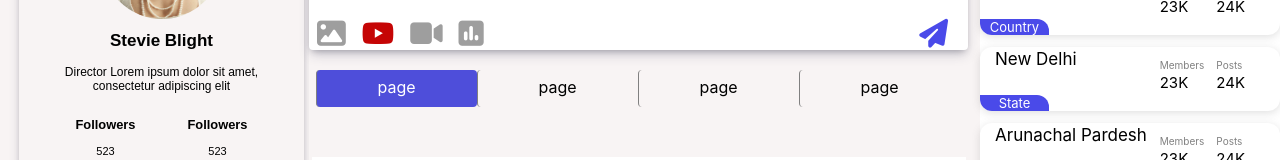
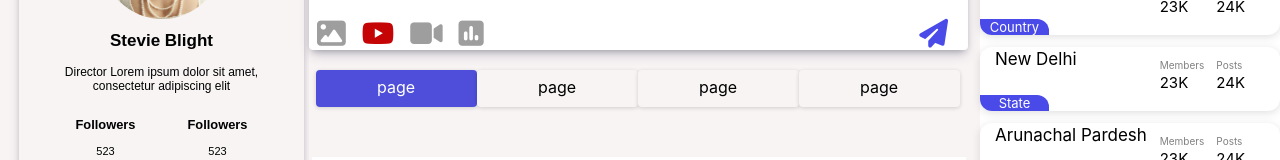
Before and after one commit to Abhishekbharti9910/Aitra-Assign, a React (Create React App) app: page / in a window 1280 px wide. Shown: the part 232-392 px from the top of the page. Built offline with nearby package versions, Linux system fonts and the light colour scheme; a web font is replaced by a local one.

Commit message:
mini tweak

```diff
--- a/src/style/MainPages.css
+++ b/src/style/MainPages.css
@@ -13,8 +13,9 @@
     height: 37px;
     color: black;
     border-radius: 4px;
-    border-left: 0.1px solid gray;
+    background-color: #f8f4f4;
     cursor: pointer;
+    box-shadow: rgba(0, 0, 0, 0.16) 0px 1px 4px;
 }
 
 .make-active {
```
